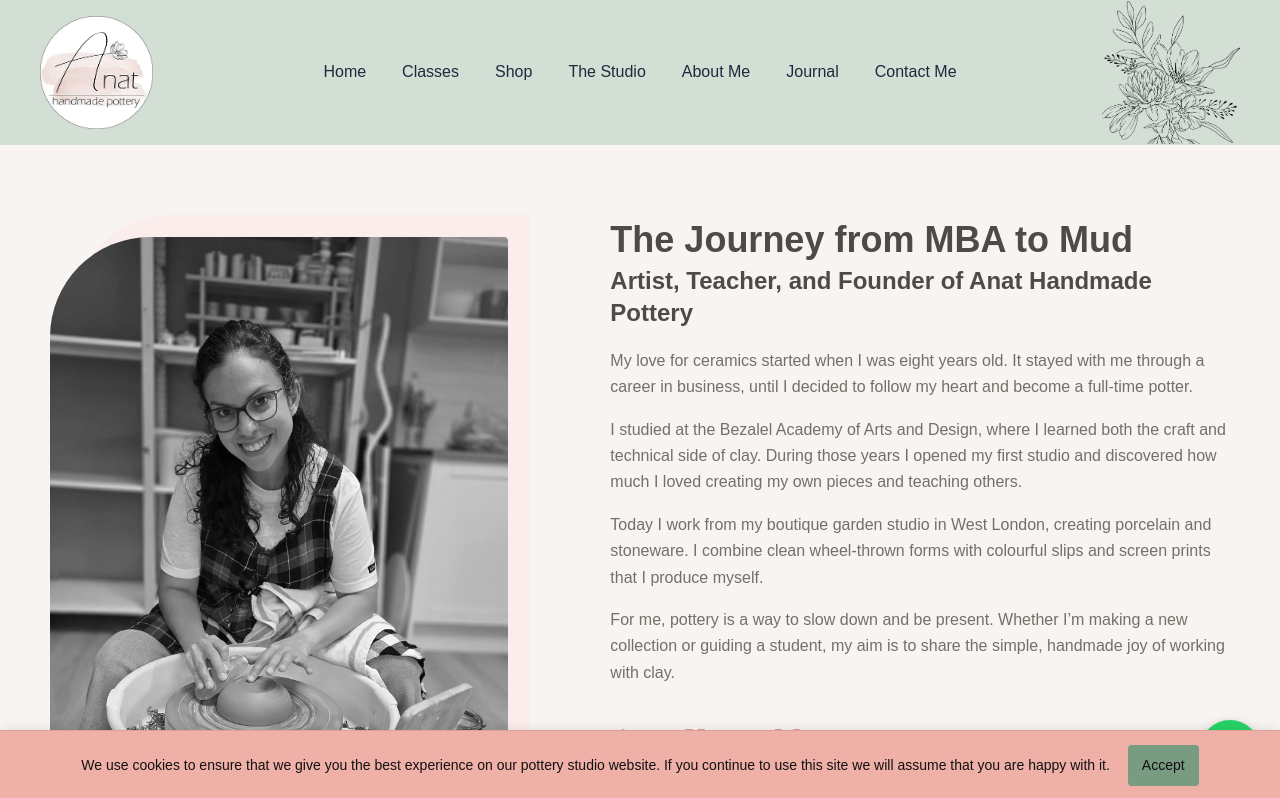
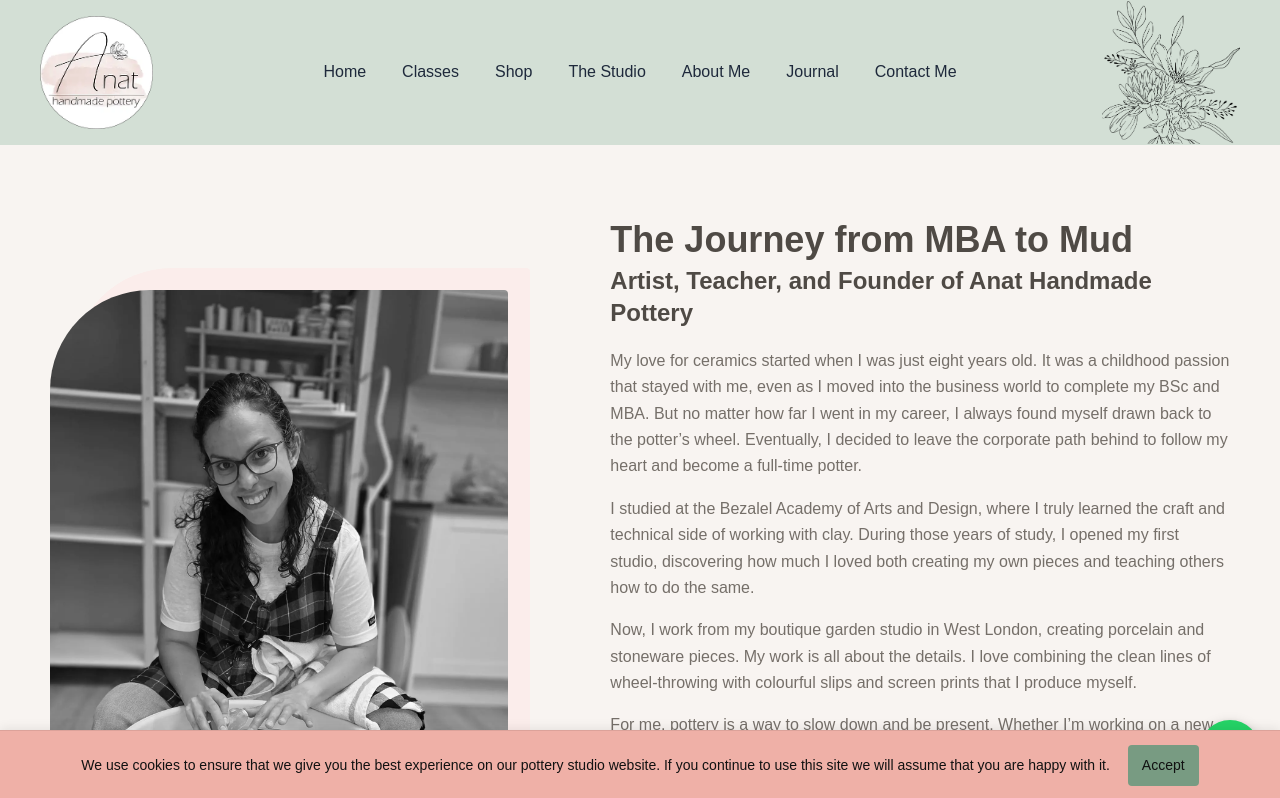
Before and after one commit to varonrot/anat-handmade-pottery, a Next.js app: page /about-me in a window 1280 px wide. Shown: the top 798 px of the page. Built offline with nearby package versions, Linux system fonts and the light colour scheme; a web font is replaced by a local one.

Commit message:
adding signature and editing about me content

```diff
--- a/app/about-me/page.tsx
+++ b/app/about-me/page.tsx
@@ -12,10 +12,10 @@ export default function AboutPage() {
       <div className="about-copy">
         <h1>The Journey from MBA to Mud</h1>
         <h2 className="about-subtitle">Artist, Teacher, and Founder of Anat Handmade Pottery</h2>
-        <p className="lead">My love for ceramics started when I was eight years old. It stayed with me through a career in business, until I decided to follow my heart and become a full-time potter.</p>
-        <p>I studied at the Bezalel Academy of Arts and Design, where I learned both the craft and technical side of clay. During those years I opened my first studio and discovered how much I loved creating my own pieces and teaching others.</p>
-        <p>Today I work from my boutique garden studio in West London, creating porcelain and stoneware. I combine clean wheel-thrown forms with colourful slips and screen prints that I produce myself.</p>
-        <p>For me, pottery is a way to slow down and be present. Whether I’m making a new collection or guiding a student, my aim is to share the simple, handmade joy of working with clay.</p>
+        <p className="lead">My love for ceramics started when I was just eight years old. It was a childhood passion that stayed with me, even as I moved into the business world to complete my BSc and MBA. But no matter how far I went in my career, I always found myself drawn back to the potter’s wheel. Eventually, I decided to leave the corporate path behind to follow my heart and become a full-time potter.</p>
+        <p>I studied at the Bezalel Academy of Arts and Design, where I truly learned the craft and technical side of working with clay. During those years of study, I opened my first studio, discovering how much I loved both creating my own pieces and teaching others how to do the same.</p>
+        <p>Now, I work from my boutique garden studio in West London, creating porcelain and stoneware pieces. My work is all about the details. I love combining the clean lines of wheel-throwing with colourful slips and screen prints that I produce myself.</p>
+        <p>For me, pottery is a way to slow down and be present. Whether I’m working on a new collection or helping a student during a workshop, my goal is to share the simple, handmade joy that comes from working with clay.</p>
         <div className="signature">Anat Varon Moneta</div>
         <Link className="button primary" href="/the-studio/">Step Inside My Studio</Link>
       </div>
--- a/app/globals.css
+++ b/app/globals.css
@@ -209,7 +209,7 @@ del { margin-right: .35rem; color: var(--muted); font-weight: 400; }
 .about-copy .about-subtitle { margin: 0 0 20px; color: #4f4a45; font-family: "Rosario", Arial, sans-serif; font-size: 24px; font-weight: 600; line-height: 1.3; letter-spacing: 0; }
 .about-copy p { color: var(--muted); font-size: 16px; line-height: 1.65; }
 .about-copy .lead { color: var(--muted); font-family: "Rosario", Arial, sans-serif; font-size: 16px; }
-.signature { margin: 1.8rem 0; color: var(--clay); font-family: Georgia, serif; font-size: 1.8rem; font-style: italic; }
+.signature { margin: 1.8rem 0; color: var(--clay); font-family: "Alex Brush", Sans-serif, Georgia, serif; font-size: 1.8rem; font-style: italic; }
 
 .studio-hero { position: relative; height: 560px; overflow: hidden; background: var(--leaf-dark); }
 .studio-hero > img { width: 100%; height: 100%; object-fit: cover; filter: brightness(.58); }
--- a/app/layout.tsx
+++ b/app/layout.tsx
@@ -27,6 +27,7 @@ export default function RootLayout({ children }: Readonly<{ children: React.Reac
           rel="stylesheet"
           href="https://fonts.googleapis.com/css2?family=Aboreto&family=Libre+Baskerville:ital@0;1&family=Playfair+Display:ital,wght@0,600;1,600&family=Rosario:wght@300;400;500;600&display=swap"
         />
+        <link href='https://fonts.googleapis.com/css?family=Alex Brush' rel='stylesheet'></link>
       </head>
       <body>
         <Script
```
